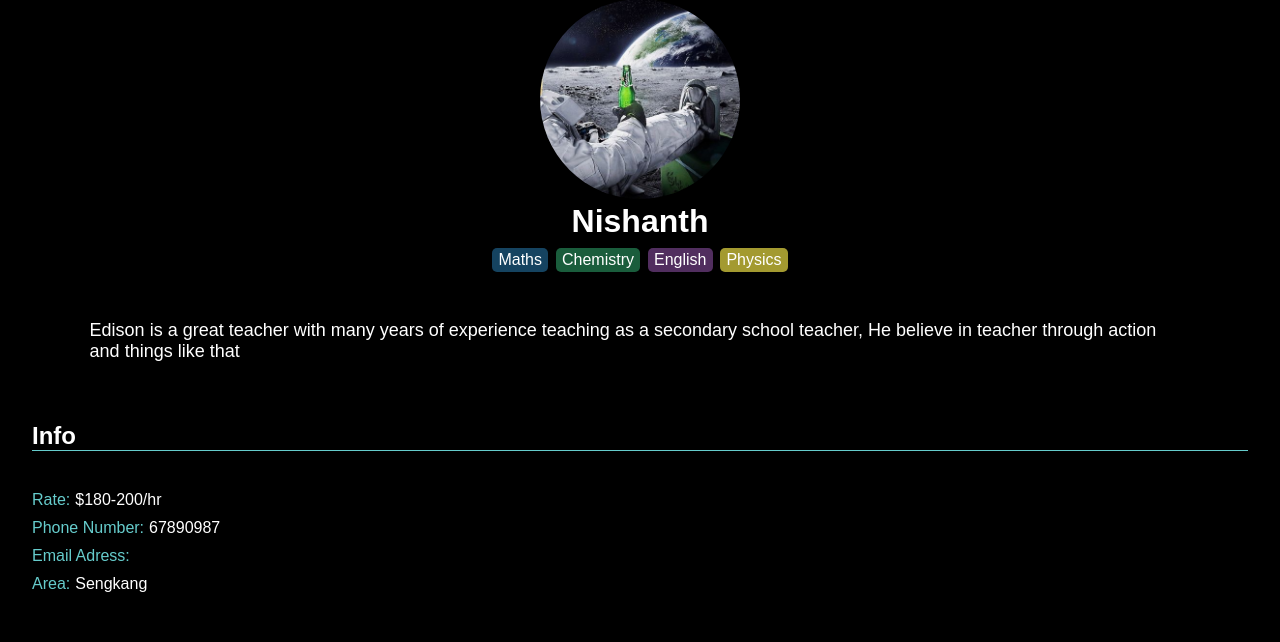
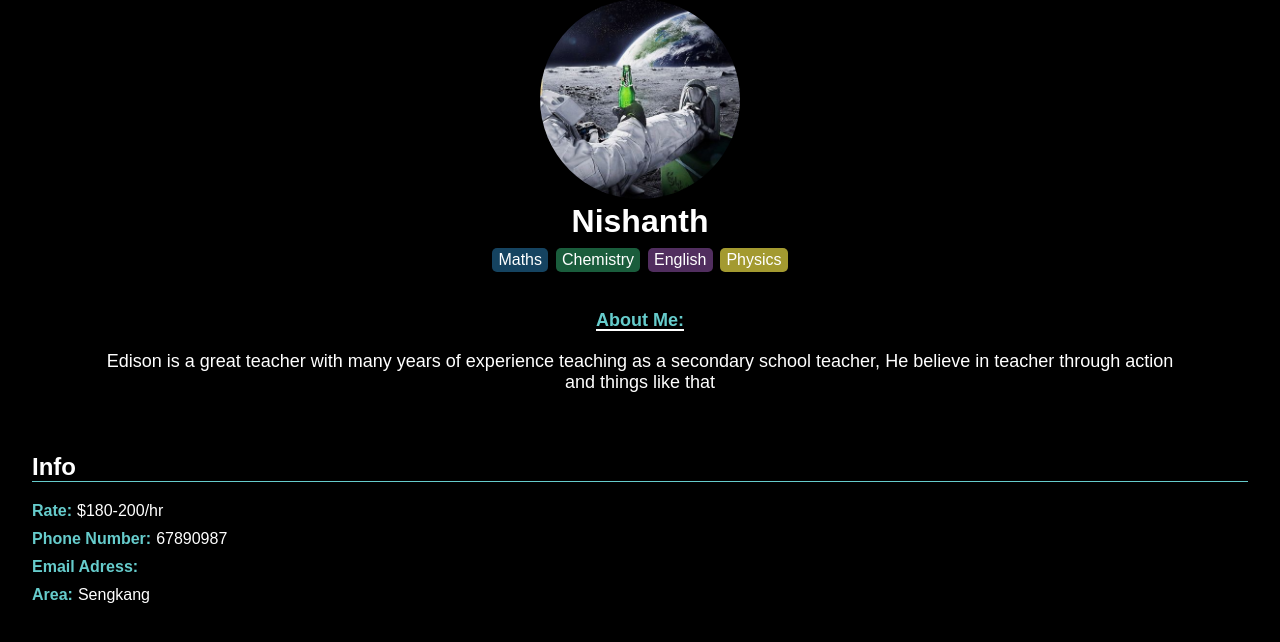
Before and after one commit to Midnight-17/Tutionmate2170, a Django app: template tutionmate/tutionmatee/templates/profile2.html in a window 1280 px wide. Shown: the part 61-703 px from the top of the page. Run offline with Django 4.2, Linux system fonts and the light colour scheme; the template is opened without the code that fills it: values that come from a table or form of the project are taken from there, others are empty; data comes from the database, SQL or seed files in the repository; both versions use the stored data as it was after the commit.

Commit message:
added a title forthe profile

```diff
--- a/tutionmate/tutionmatee/static/css/profile.css
+++ b/tutionmate/tutionmatee/static/css/profile.css
@@ -94,13 +94,25 @@
   margin-top: 15px;
 
 }
+.About_me{
+  text-align: center;
+  color: #66cccc;
+  font-size: 18px;
+  font-weight: 800;
+  margin-top: 30px;
+  text-decoration: underline;
+  text-decoration-color: white;
+  text-underline-offset: 3px;
+  text-decoration-thickness: 1.5px;
+}
 
 .Bio{
   margin-left: 7vw;
   margin-right: 7vw;
   margin-bottom: 60px;
-  margin-top: 40px;
+  margin-top: 20px;
   font-size: 18px;
+  text-align: center
 }
 .info-type{
   color: #66cccc;
@@ -108,11 +120,12 @@
   margin-left: 2.5vw;
   display: inline-flex;
   margin-right: 5px;
+  font-weight: 600;
 
 }
 
 hr{
-  margin-bottom: 30px;
+  margin-bottom:10px;
   width: 95vw;
   margin-left: 2.5vw;
   margin-right: 2.5vw;
--- a/tutionmate/tutionmatee/templates/profile2.html
+++ b/tutionmate/tutionmatee/templates/profile2.html
@@ -32,6 +32,7 @@
                 <p class="subject {{subject.type}}">{{ subject.type }}</p>
                 {% endfor %}
             </div>
+            <p class="About_me">About Me:</p>
             <p class="Bio"> Edison is a great teacher with many years of experience teaching as a secondary school teacher, He believe in teacher through action and
             things like that
             </p>
```
Also changed, not shown: tutionmate/db.sqlite3.
